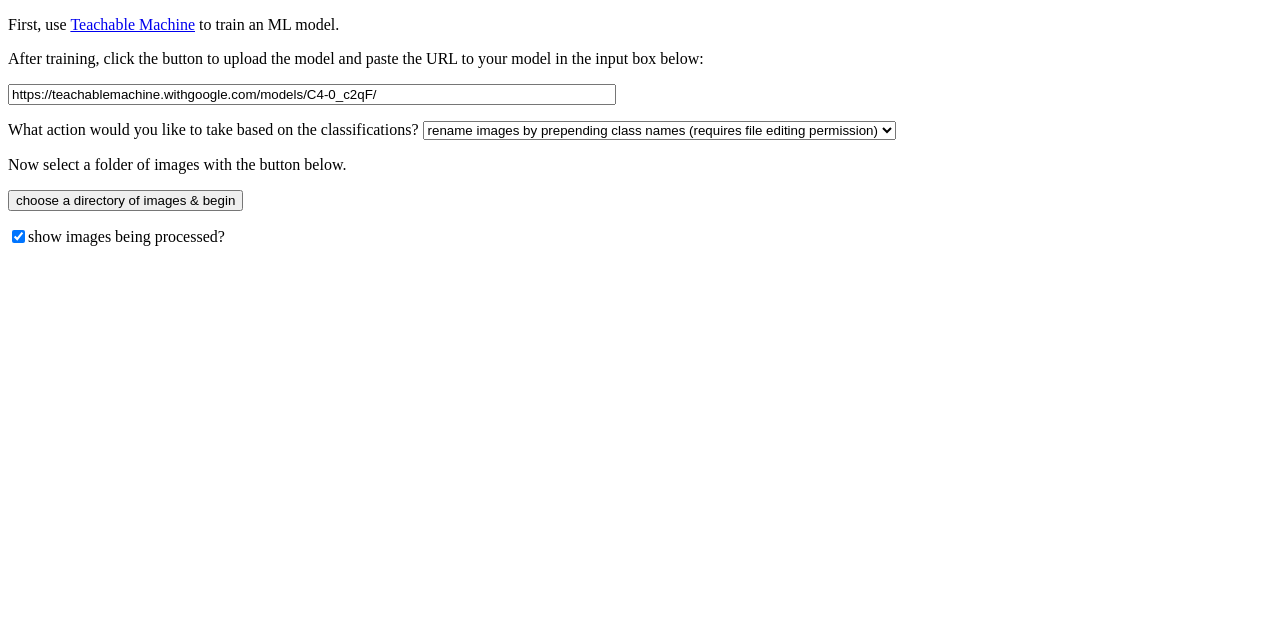
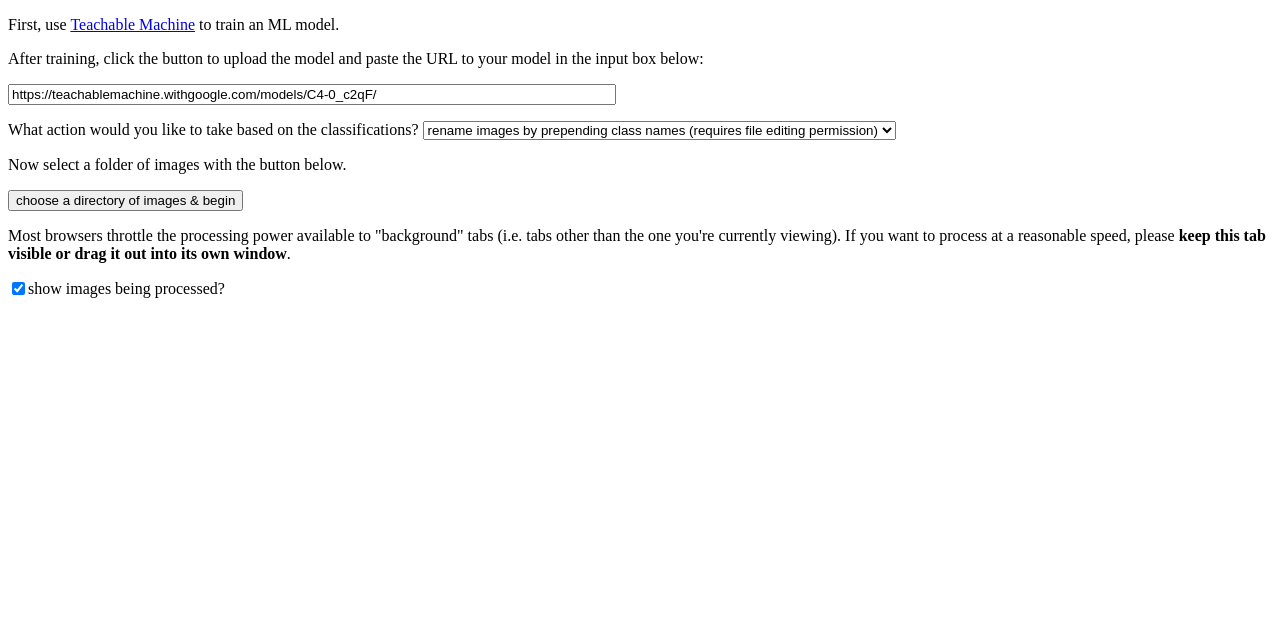
Before and after one commit to josephrocca/classifier-based-renamer, a plain HTML site: page index.html in a window 1280 px wide. Drawn offline with Linux system fonts and the light colour scheme.

Commit message:
Update index.html

```diff
--- a/index.html
+++ b/index.html
@@ -21,6 +21,7 @@
   </p>
   <p>Now select a folder of images with the button below.</p>
   <button onclick="start()">choose a directory of images &amp; begin</button>
+  <p>Most browsers throttle the processing power available to "background" tabs (i.e. tabs other than the one you're currently viewing). If you want to process at a reasonable speed, please <b>keep this tab visible or drag it out into its own window</b>.</p>
 
   <pre id="progressCtn"></pre>
 
```
